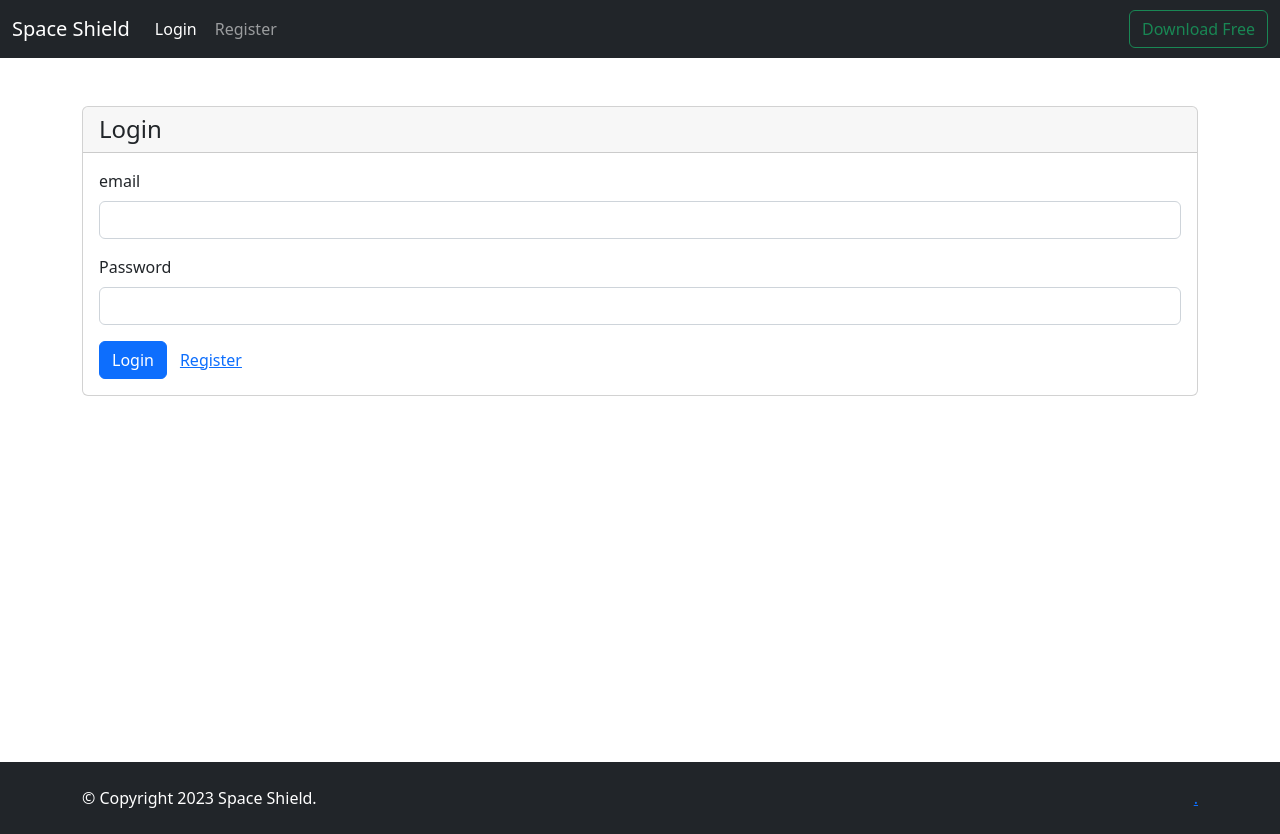
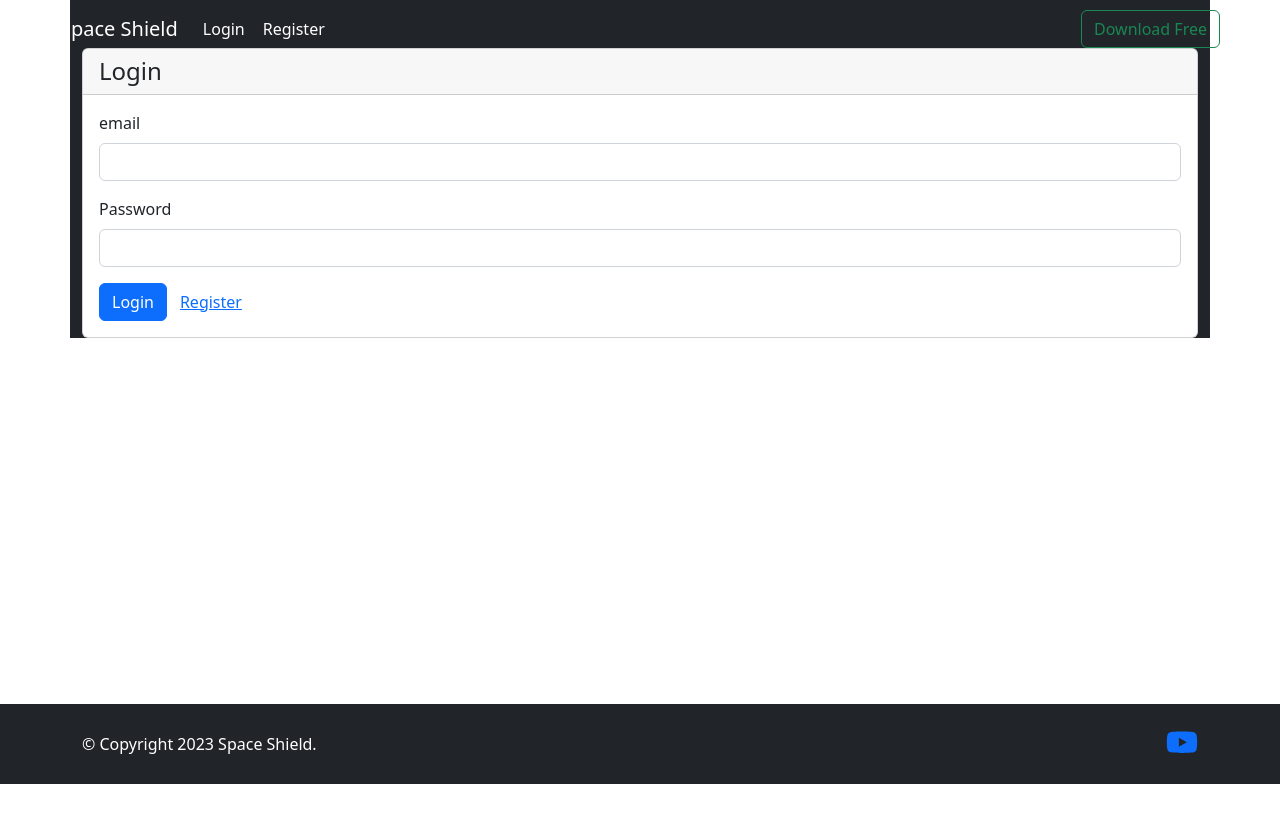
Before and after one commit to jbarrera094/Space-Shield, a Next.js app: page /account/login in a window 1280 px wide. After the commit the page ends 800 px from the top, so only its background shows below. Built offline with nearby package versions, Linux system fonts and the light colour scheme.

Commit message:
custom navbar

```diff
--- a/components/Nav.jsx
+++ b/components/Nav.jsx
@@ -22,9 +22,9 @@ function Nav() {
     };
 
     return (
-        <nav className="navbar navbar-expand-lg navbar-dark bg-dark py-2">
+        <nav className="navbar navbar-expand-lg bg-transparent bg-transparent-custom py-2 px-md-5 position-absolute top-0 start-0 z-index-10 w-100">
             <div className="container-fluid">
-                <NavLink className="navbar-brand" exact href="/">
+                <NavLink className="navbar-brand text-white" exact href="/">
                     Space Shield
                 </NavLink>
                 <button
@@ -40,13 +40,13 @@ function Nav() {
                 </button>
                 <div className="collapse navbar-collapse" id="navbarSupportedContent">
                     <ul className="navbar-nav me-auto mb-2 mb-lg-0">
-                        <NavLink href="/dashboard" className={!user ? "d-none" : "btn btn-link nav-item nav-link"}>Dashboard</NavLink>
-                        <NavLink href="/licenses" className={!user ? "d-none" : user.licenses_available > 0 ? "btn btn-link nav-item nav-link" : "d-none"}>Licencias</NavLink>
-                        <button onClick={userService.logout} className={!user ? "d-none" : "btn btn-link nav-item nav-link"}>Logout</button>
-                        <NavLink className={user ? "d-none" : "btn btn-link nav-item nav-link"} href="/account/login">
+                        <NavLink href="/dashboard" className={!user ? "d-none" : "btn btn-link nav-item nav-link text-white"}>Dashboard</NavLink>
+                        <NavLink href="/licenses" className={!user ? "d-none" : user.licenses_available > 0 ? "btn btn-link nav-item nav-link text-white" : "d-none"}>Licencias</NavLink>
+                        <button onClick={userService.logout} className={!user ? "d-none" : "btn btn-link nav-item nav-link text-white"}>Logout</button>
+                        <NavLink className={user ? "d-none" : "btn btn-link nav-item nav-link text-white"} href="/account/login">
                             Login
                         </NavLink>
-                        <NavLink className={user ? "d-none" : "btn btn-link nav-item nav-link"} href="/account/register">
+                        <NavLink className={user ? "d-none" : "btn btn-link nav-item nav-link text-white"} href="/account/register">
                             Register
                         </NavLink>
                     </ul>
--- a/components/account/Layout.jsx
+++ b/components/account/Layout.jsx
@@ -16,7 +16,7 @@ function Layout({ children }) {
     }, []);
 
     return (
-        <div className="container pt-5">
+        <div className="container pt-5 bg-dark">
             {children}
         </div>
     );
--- a/helpers/api/index.js
+++ b/helpers/api/index.js
@@ -5,4 +5,3 @@ export * from './jwt-middleware';
 export * from './users-repo';
 export * from './packs-repo';
 export * from './licenses-repo';
-export * from './mercadopago';
--- a/package.json
+++ b/package.json
@@ -9,6 +9,11 @@
         "lint": "next lint"
     },
     "dependencies": {
+        "@fortawesome/fontawesome-svg-core": "^6.4.0",
+        "@fortawesome/free-brands-svg-icons": "^6.4.0",
+        "@fortawesome/free-regular-svg-icons": "^6.4.0",
+        "@fortawesome/free-solid-svg-icons": "^6.4.0",
+        "@fortawesome/react-fontawesome": "^0.2.0",
         "@hookform/resolvers": "^3.1.0",
         "@mercadopago/sdk-react": "^0.0.10",
         "bcryptjs": "^2.4.3",
--- a/pages/_document.js
+++ b/pages/_document.js
@@ -1,5 +1,9 @@
 /* eslint-disable @next/next/no-sync-scripts */
 import { Html, Head, Main, NextScript } from 'next/document'
+import { faYoutube } from '@fortawesome/free-brands-svg-icons';
+import { FontAwesomeIcon } from '@fortawesome/react-fontawesome';
+
+import Link from "next/link";
 
 export default Document;
 
@@ -18,11 +22,13 @@ function Document() {
                 {/* footer */}
                 <footer className="bg-dark p-4 text-white size-footer">
                     <div className="container d-flex justify-content-between">
-                        <span>
+                        <span className='my-auto'>
                         © Copyright {new Date().getFullYear()} Space Shield.
                         </span>
-                        <div className="flex text-2xl">
-                        <a href='#'>.</a>
+                        <div className="d-flex">
+                            <Link href={'#'}>
+                                <FontAwesomeIcon icon={faYoutube} className='footer-icon-size'/>
+                            </Link>
                         </div>
                     </div>
                 </footer>
--- a/styles/globals.css
+++ b/styles/globals.css
@@ -3,7 +3,7 @@
 }
 
 .size-screen-main {
-    max-height: 92vh;
+    max-height: 100vh;
     overflow: hidden;
 }
 
@@ -19,12 +19,28 @@
 .h-video-auto {
     height: 34vw;
 }
+.z-index-10 {
+    z-index: 10;
+}
+.footer-icon-size{
+    width: 2rem;
+    height: auto;
+}
+.features-icon-size{
+    width: 4rem;
+    height: auto;
+}
 
 @media (max-width: 767px) {
     .d-hiden-movile {
       display: none;
     }
-  }
+
+    .bg-transparent-custom {
+        --bs-bg-opacity: 1;
+        background-color: #212529!important;
+    }
+}
 
 /*
  *  STYLE scrollbar
```
Also changed, not shown: pages/index.jsx (+8 -3 lines), 1 other file (tests, documents, lock files or other folders).
